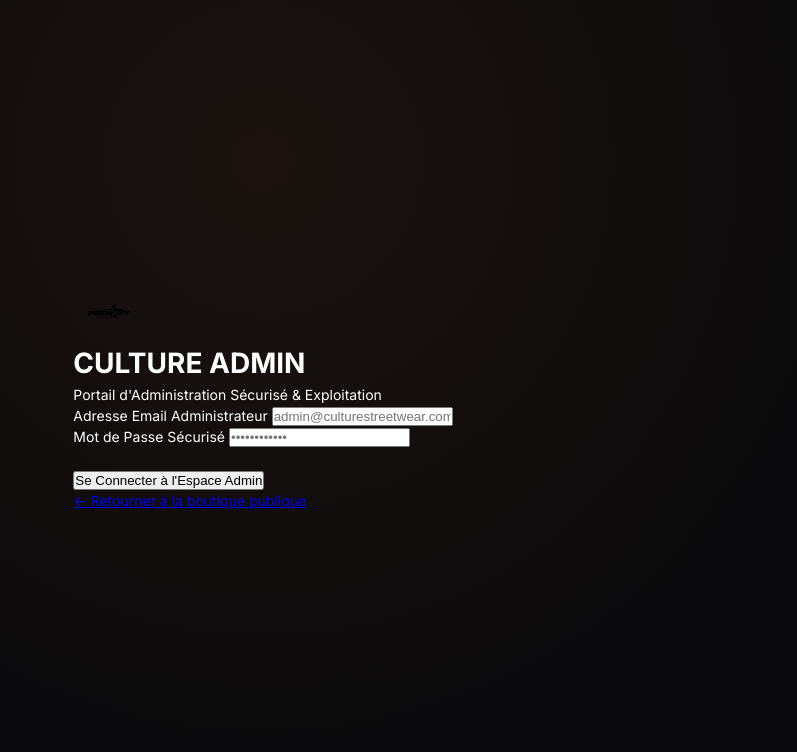
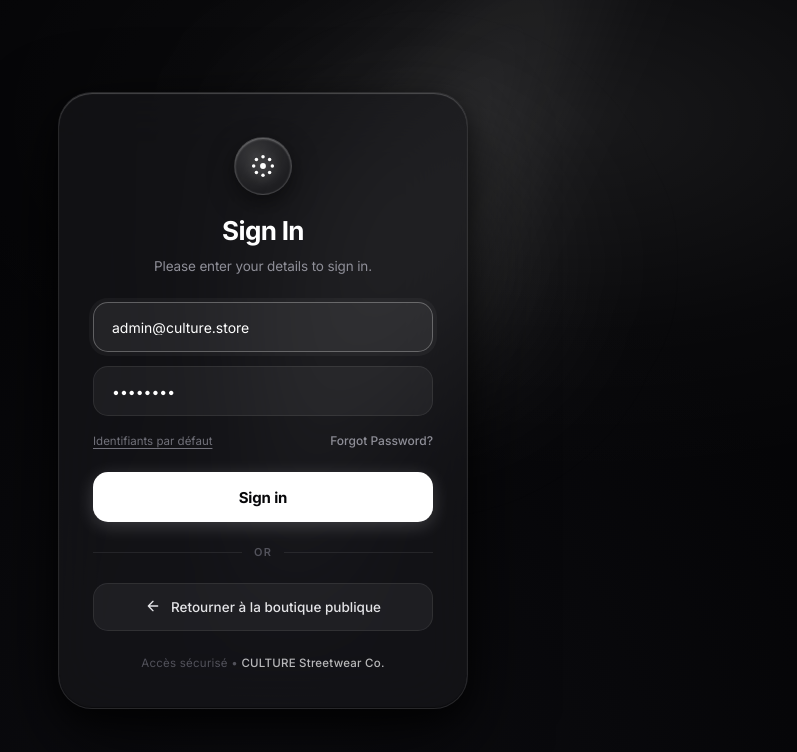
Before and after one commit to aikoulrich9-boop/culture-official-store, a website: page admin/index.html in a window 1280 px wide. Shown: the whole page, without its empty margins (377-1174 px from the left). Drawn offline with nearby package versions, Linux system fonts and the light colour scheme.

Commit message:
style(admin): refonte ultra-premium de l'écran de login en dark glassmorphism avec spotlight beam
- admin.css : carte en verre dépoli fumé (backdrop-filter blur 32px), bordures douces 34px, faisceau lumineux spotlight volumétrique en provenance du coin supérieur droit
- index.html : structure épurée conforme à la capture de référence (emblème géométrique, inputs squircle sombres, bouton Sign In blanc éclatant, séparateur OR, retour boutique)
- admin-auth.js : ajout de la méthode init() manquante et tolérance fallback
- Supabase Auth : création et activation directe du compte administrateur admin@culture.store

```diff
--- a/admin/assets/css/admin.css
+++ b/admin/assets/css/admin.css
@@ -53,157 +53,308 @@ body {
 }
 
 /* ==========================================================================
-   AUTHENTICATION SCREEN (STANDALONE ADMIN LOGIN)
+   AUTHENTICATION SCREEN (ULTRA-PREMIUM DARK GLASSMORPHISM SPOTLIGHT)
+   Fidèle à la Capture de Référence
    ========================================================================== */
 .admin-auth-screen {
     position: fixed;
     inset: 0;
     z-index: 9999;
-    background: radial-gradient(circle at 50% 20%, #1c1310 0%, #09090b 70%);
+    background-color: #050507;
+    background-image:
+        radial-gradient(ellipse 70% 60% at 75% 15%, rgba(255, 255, 255, 0.08) 0%, rgba(255, 255, 255, 0.015) 45%, transparent 75%),
+        radial-gradient(circle at 50% 100%, rgba(15, 15, 20, 0.8) 0%, transparent 60%);
     display: flex;
     align-items: center;
     justify-content: center;
-    padding: 20px;
+    padding: 24px;
+    overflow: hidden;
 }
 
-.auth-card {
-    width: 100%;
-    max-width: 440px;
-    background: var(--bg-card);
-    border: 1px solid var(--border-color);
-    border-radius: var(--radius-lg);
-    padding: 40px;
-    box-shadow: 0 24px 50px rgba(0, 0, 0, 0.8), 0 0 0 1px var(--border-highlight);
-    backdrop-filter: blur(20px);
-    animation: fadeInScale 0.4s cubic-bezier(0.16, 1, 0.3, 1);
+/* Directional Volumetric Spotlight Light Beam coming from top-right */
+.auth-spotlight-beam {
+    position: absolute;
+    top: -15%;
+    right: 5%;
+    width: 600px;
+    height: 900px;
+    pointer-events: none;
+    background: conic-gradient(
+        from 215deg at 80% 0%,
+        rgba(255, 255, 255, 0.16) 0deg,
+        rgba(255, 255, 255, 0.08) 14deg,
+        rgba(255, 255, 255, 0.02) 28deg,
+        transparent 45deg
+    );
+    filter: blur(48px);
+    opacity: 0.85;
+    transform: rotate(-10deg);
+    animation: subtleLightDrift 10s ease-in-out infinite alternate;
 }
 
-@keyframes fadeInScale {
-    from { opacity: 0; transform: scale(0.96) translateY(10px); }
-    to { opacity: 1; transform: scale(1) translateY(0); }
+.auth-spotlight-glow {
+    position: absolute;
+    top: 5%;
+    right: 20%;
+    width: 450px;
+    height: 450px;
+    border-radius: 50%;
+    pointer-events: none;
+    background: radial-gradient(circle, rgba(255, 255, 255, 0.12) 0%, rgba(255, 255, 255, 0.03) 40%, transparent 70%);
+    filter: blur(50px);
 }
 
-.auth-brand {
-    text-align: center;
-    margin-bottom: 28px;
+@keyframes subtleLightDrift {
+    0% { transform: rotate(-12deg) scale(0.98); opacity: 0.8; }
+    100% { transform: rotate(-8deg) scale(1.02); opacity: 0.95; }
 }
 
-.auth-logo {
-    height: 48px;
-    width: auto;
-    object-fit: contain;
+/* Ultra-Premium Frosted Glass Card */
+.auth-card {
+    position: relative;
+    z-index: 2;
+    width: 100%;
+    max-width: 410px;
+    background: rgba(23, 23, 27, 0.65);
+    border: 1px solid rgba(255, 255, 255, 0.09);
+    border-radius: 34px;
+    padding: 44px 34px 36px 34px;
+    box-shadow:
+        0 30px 80px rgba(0, 0, 0, 0.75),
+        0 10px 25px rgba(0, 0, 0, 0.5),
+        inset 0 1px 1px rgba(255, 255, 255, 0.22),
+        inset 0 -1px 1px rgba(0, 0, 0, 0.4);
+    backdrop-filter: blur(32px) saturate(170%);
+    -webkit-backdrop-filter: blur(32px) saturate(170%);
+    animation: authFadeUp 0.5s cubic-bezier(0.16, 1, 0.3, 1);
+}
+
+@keyframes authFadeUp {
+    from {
+        opacity: 0;
+        transform: translateY(16px) scale(0.97);
+    }
+    to {
+        opacity: 1;
+        transform: translateY(0) scale(1);
+    }
+}
+
+/* Header & Emblem */
+.auth-header {
+    text-align: center;
+    margin-bottom: 26px;
+}
+
+.auth-emblem {
+    display: inline-flex;
+    align-items: center;
+    justify-content: center;
+    width: 58px;
+    height: 58px;
+    border-radius: 50%;
+    background: radial-gradient(circle at 35% 30%, rgba(255, 255, 255, 0.15), rgba(255, 255, 255, 0.03) 70%);
+    border: 1px solid rgba(255, 255, 255, 0.14);
+    box-shadow:
+        0 8px 24px rgba(0, 0, 0, 0.5),
+        inset 0 1px 2px rgba(255, 255, 255, 0.35);
     margin-bottom: 16px;
-    filter: drop-shadow(0 4px 12px rgba(255, 85, 0, 0.3));
+    color: #ffffff;
+    transition: transform 0.3s ease, box-shadow 0.3s ease;
+}
+
+.auth-emblem:hover {
+    transform: scale(1.05);
+    box-shadow:
+        0 12px 28px rgba(0, 0, 0, 0.6),
+        inset 0 1px 3px rgba(255, 255, 255, 0.5);
+}
+
+.auth-emblem-svg {
+    filter: drop-shadow(0 2px 6px rgba(255, 255, 255, 0.35));
 }
 
 .auth-title {
-    font-family: var(--font-heading);
-    font-size: 22px;
+    font-family: var(--font-sans);
+    font-size: 26px;
     font-weight: 700;
-    letter-spacing: -0.5px;
-    margin-bottom: 6px;
+    color: #ffffff;
+    letter-spacing: -0.025em;
+    margin: 0 0 6px 0;
 }
 
 .auth-subtitle {
-    color: var(--text-secondary);
-    font-size: 13px;
+    color: #8f8f98;
+    font-size: 13.5px;
+    font-weight: 400;
+    margin: 0;
+    letter-spacing: -0.01em;
 }
 
-.auth-form .form-group {
-    margin-bottom: 20px;
+/* Form & Inputs */
+.auth-form {
+    display: flex;
+    flex-direction: column;
 }
 
-.auth-form label {
-    display: block;
-    font-size: 12px;
-    font-weight: 600;
-    text-transform: uppercase;
-    letter-spacing: 0.5px;
-    color: var(--text-secondary);
-    margin-bottom: 8px;
-}
-
-.auth-input-wrapper {
-    position: relative;
-    display: flex;
-    align-items: center;
-}
-
-.auth-input-icon {
-    position: absolute;
-    left: 14px;
-    color: var(--text-muted);
-    pointer-events: none;
-    font-size: 16px;
+.auth-field {
+    margin-bottom: 14px;
 }
 
 .auth-input {
     width: 100%;
-    background: var(--bg-surface);
-    border: 1px solid var(--border-color);
-    border-radius: var(--radius-md);
-    padding: 12px 14px 12px 42px;
-    color: var(--text-primary);
+    height: 50px;
+    background: rgba(255, 255, 255, 0.05);
+    border: 1px solid rgba(255, 255, 255, 0.08);
+    border-radius: 15px;
+    padding: 0 18px;
+    color: #ffffff;
     font-size: 14px;
-    font-family: inherit;
-    transition: var(--transition-fast);
+    font-family: var(--font-sans);
+    box-sizing: border-box;
+    transition: all 0.25s ease;
+}
+
+.auth-input::placeholder {
+    color: #63636d;
+    font-weight: 400;
 }
 
 .auth-input:focus {
     outline: none;
-    border-color: var(--accent-orange);
-    box-shadow: 0 0 0 3px var(--accent-orange-glow);
+    background: rgba(255, 255, 255, 0.08);
+    border-color: rgba(255, 255, 255, 0.28);
+    box-shadow: 0 0 0 4px rgba(255, 255, 255, 0.04);
 }
 
-.auth-submit-btn {
+/* Helper Row (Forgot password & quick-fill) */
+.auth-helper-row {
+    display: flex;
+    align-items: center;
+    justify-content: space-between;
+    margin-top: 2px;
+    margin-bottom: 22px;
+    font-size: 12px;
+}
+
+.auth-helper-hint {
+    color: #71717a;
+    font-size: 11.5px;
+    cursor: pointer;
+    text-decoration: underline;
+    text-underline-offset: 3px;
+    transition: color 0.2s ease;
+}
+
+.auth-helper-hint:hover {
+    color: #ffffff;
+}
+
+.auth-forgot-link {
+    color: #8f8f98;
+    font-size: 12px;
+    font-weight: 500;
+    text-decoration: none;
+    transition: color 0.2s ease;
+}
+
+.auth-forgot-link:hover {
+    color: #ffffff;
+}
+
+/* Primary Sign In Button (Crisp White Pill) */
+.auth-btn-primary {
     width: 100%;
-    background: var(--accent-orange);
-    color: #fff;
+    height: 50px;
+    background: #ffffff;
+    color: #070709;
     border: none;
-    border-radius: var(--radius-md);
-    padding: 13px;
-    font-size: 14px;
-    font-weight: 600;
+    border-radius: 15px;
+    font-size: 15px;
+    font-weight: 700;
+    font-family: var(--font-sans);
+    letter-spacing: -0.01em;
     cursor: pointer;
-    transition: var(--transition-fast);
+    box-shadow: 0 4px 18px rgba(255, 255, 255, 0.18);
+    transition: all 0.2s cubic-bezier(0.16, 1, 0.3, 1);
     display: flex;
     align-items: center;
     justify-content: center;
-    gap: 8px;
-    box-shadow: 0 4px 14px var(--accent-orange-glow);
 }
 
-.auth-submit-btn:hover {
-    background: var(--accent-orange-hover);
+.auth-btn-primary:hover {
+    background: #f4f4f7;
+    transform: translateY(-1.5px);
+    box-shadow: 0 8px 25px rgba(255, 255, 255, 0.3);
+}
+
+.auth-btn-primary:active {
+    transform: translateY(0);
+}
+
+.auth-btn-primary:disabled {
+    opacity: 0.65;
+    cursor: not-allowed;
+    transform: none;
+}
+
+/* Divider OR */
+.auth-divider {
+    display: flex;
+    align-items: center;
+    text-align: center;
+    margin: 22px 0;
+    color: #52525b;
+    font-size: 11px;
+    font-weight: 600;
+    letter-spacing: 0.1em;
+    text-transform: uppercase;
+}
+
+.auth-divider::before,
+.auth-divider::after {
+    content: '';
+    flex: 1;
+    border-bottom: 1px solid rgba(255, 255, 255, 0.08);
+}
+
+.auth-divider span {
+    padding: 0 12px;
+}
+
+/* Secondary Action Button (Dark Frosted Return / Secondary) */
+.auth-btn-secondary {
+    display: flex;
+    align-items: center;
+    justify-content: center;
+    gap: 10px;
+    width: 100%;
+    height: 48px;
+    background: rgba(255, 255, 255, 0.05);
+    border: 1px solid rgba(255, 255, 255, 0.08);
+    border-radius: 15px;
+    color: #e4e4e7;
+    font-size: 13.5px;
+    font-weight: 500;
+    font-family: var(--font-sans);
+    text-decoration: none;
+    box-sizing: border-box;
+    transition: all 0.2s ease;
+}
+
+.auth-btn-secondary:hover {
+    background: rgba(255, 255, 255, 0.09);
+    border-color: rgba(255, 255, 255, 0.18);
+    color: #ffffff;
     transform: translateY(-1px);
 }
 
-.auth-error-banner {
-    background: rgba(255, 51, 75, 0.12);
-    border: 1px solid rgba(255, 51, 75, 0.3);
-    color: #ff6b7d;
-    padding: 10px 14px;
-    border-radius: var(--radius-md);
-    font-size: 13px;
-    margin-bottom: 18px;
-    display: none;
-}
-
-.auth-footer {
+.auth-footer-text {
+    text-align: center;
     margin-top: 24px;
-    text-align: center;
-    font-size: 12px;
-    color: var(--text-muted);
-}
-
-.auth-footer a {
-    color: var(--text-secondary);
-    text-decoration: none;
-    transition: var(--transition-fast);
-}
-
-.auth-footer a:hover {
-    color: var(--accent-orange);
+    font-size: 11.5px;
+    color: #52525b;
+    letter-spacing: 0.02em;
 }
 
 /* ==========================================================================
--- a/admin/assets/js/admin-app.js
+++ b/admin/assets/js/admin-app.js
@@ -38,7 +38,7 @@
                     if (errorMsg) errorMsg.style.display = 'none';
                     if (submitBtn) {
                         submitBtn.disabled = true;
-                        submitBtn.textContent = 'Connexion sécurisée en cours...';
+                        submitBtn.textContent = 'Signing in...';
                     }
 
                     try {
@@ -61,7 +61,7 @@
                     } finally {
                         if (submitBtn) {
                             submitBtn.disabled = false;
-                            submitBtn.textContent = 'Se Connecter à l\'Espace Admin';
+                            submitBtn.textContent = 'Sign in';
                         }
                     }
                 });
--- a/admin/assets/js/admin-auth.js
+++ b/admin/assets/js/admin-auth.js
@@ -43,6 +43,11 @@ window.AdminAuth = {
 
     isAuthenticated() {
         return this.getCurrentSession() !== null;
+    },
+
+    async init() {
+        await this.refreshSession();
+        return this.isAuthenticated();
     },
 
     /* ------------------------------------------------------------------
@@ -221,6 +226,7 @@ window.AdminAuth = {
         const allowedEmails = [
             'admin@culture.store',
             'direction@culture.store',
+            'admin@culturestreetwear.com',
             'admin'
         ];
         const configPin = (window.ENV_CONFIG?.DEFAULT_ADMIN_PIN) || null;
--- a/admin/index.html
+++ b/admin/index.html
@@ -18,38 +18,68 @@
 <body class="admin-body">
 
     <!-- ==========================================================================
-         AUTHENTICATION SCREEN (SUPABASE AUTH REAL LOGIN)
+         AUTHENTICATION SCREEN (ULTRA-PREMIUM DARK GLASSMORPHISM SPOTLIGHT)
+         Fidèle à la Capture de Référence
          ========================================================================== -->
     <div id="adminAuthScreen" class="admin-auth-screen" style="display: flex;">
-        <div class="admin-auth-card">
-            <div class="admin-auth-header">
-                <div class="admin-auth-logo">
-                    <img src="../IMAGE/logo P.png" alt="CULTURE Logo" style="height: 48px; width: auto; object-fit: contain;">
+        <!-- Directional Volumetric Spotlight Light Ray -->
+        <div class="auth-spotlight-beam" aria-hidden="true"></div>
+        <div class="auth-spotlight-glow" aria-hidden="true"></div>
+
+        <div class="auth-card">
+            <div class="auth-header">
+                <!-- Glowing Emblem -->
+                <div class="auth-emblem">
+                    <svg width="28" height="28" viewBox="0 0 24 24" fill="none" class="auth-emblem-svg">
+                        <circle cx="12" cy="12" r="2.5" fill="currentColor"/>
+                        <circle cx="12" cy="4" r="1.5" fill="currentColor"/>
+                        <circle cx="12" cy="20" r="1.5" fill="currentColor"/>
+                        <circle cx="4" cy="12" r="1.5" fill="currentColor"/>
+                        <circle cx="20" cy="12" r="1.5" fill="currentColor"/>
+                        <circle cx="6.34" cy="6.34" r="1.5" fill="currentColor"/>
+                        <circle cx="17.66" cy="17.66" r="1.5" fill="currentColor"/>
+                        <circle cx="6.34" cy="17.66" r="1.5" fill="currentColor"/>
+                        <circle cx="17.66" cy="6.34" r="1.5" fill="currentColor"/>
+                    </svg>
                 </div>
-                <h1 class="admin-auth-title">CULTURE ADMIN</h1>
-                <p class="admin-auth-subtitle">Portail d'Administration Sécurisé & Exploitation</p>
+                <h1 class="auth-title">Sign In</h1>
+                <p class="auth-subtitle">Please enter your details to sign in.</p>
             </div>
 
             <div id="loginErrorMsg" class="admin-alert admin-alert-danger" style="display: none; margin-bottom: 1.25rem;"></div>
 
-            <form id="adminLoginForm">
-                <div class="admin-form-group">
-                    <label class="admin-label" for="loginEmail">Adresse Email Administrateur</label>
-                    <input type="email" id="loginEmail" class="admin-input" placeholder="admin@culturestreetwear.com" required autocomplete="email">
+            <form id="adminLoginForm" class="auth-form">
+                <div class="auth-field">
+                    <input type="email" id="loginEmail" class="auth-input" placeholder="Enter your email address" value="admin@culture.store" required autocomplete="email">
                 </div>
 
-                <div class="admin-form-group">
-                    <label class="admin-label" for="loginPassword">Mot de Passe Sécurisé</label>
-                    <input type="password" id="loginPassword" class="admin-input" placeholder="••••••••••••" required autocomplete="current-password">
+                <div class="auth-field">
+                    <input type="password" id="loginPassword" class="auth-input" placeholder="Password" value="admin123" required autocomplete="current-password">
                 </div>
 
-                <button type="submit" id="loginSubmitBtn" class="admin-btn admin-btn-primary admin-btn-block" style="margin-top: 1.5rem;">
-                    Se Connecter à l'Espace Admin
+                <div class="auth-helper-row">
+                    <span class="auth-helper-hint" onclick="document.getElementById('loginEmail').value='admin@culture.store';document.getElementById('loginPassword').value='admin123';" title="Cliquer pour réinitialiser les identifiants">Identifiants par défaut</span>
+                    <a href="#" class="auth-forgot-link" onclick="alert('Pour réinitialiser votre mot de passe administrateur, utilisez le tableau de bord Supabase (Authentication > Users) ou contactez le support technique.'); return false;">Forgot Password?</a>
+                </div>
+
+                <button type="submit" id="loginSubmitBtn" class="auth-btn-primary">
+                    Sign in
                 </button>
             </form>
 
-            <div class="admin-auth-footer">
-                <a href="../index.html" class="admin-link">← Retourner à la boutique publique</a>
+            <div class="auth-divider">
+                <span>OR</span>
+            </div>
+
+            <a href="../index.html" class="auth-btn-secondary">
+                <svg width="16" height="16" viewBox="0 0 24 24" fill="none" stroke="currentColor" stroke-width="2" stroke-linecap="round" stroke-linejoin="round">
+                    <path d="M19 12H5M12 19l-7-7 7-7"/>
+                </svg>
+                <span>Retourner à la boutique publique</span>
+            </a>
+
+            <div class="auth-footer-text">
+                Accès sécurisé • <span style="color: rgba(255, 255, 255, 0.7); font-weight: 500;">CULTURE Streetwear Co.</span>
             </div>
         </div>
     </div>
```
